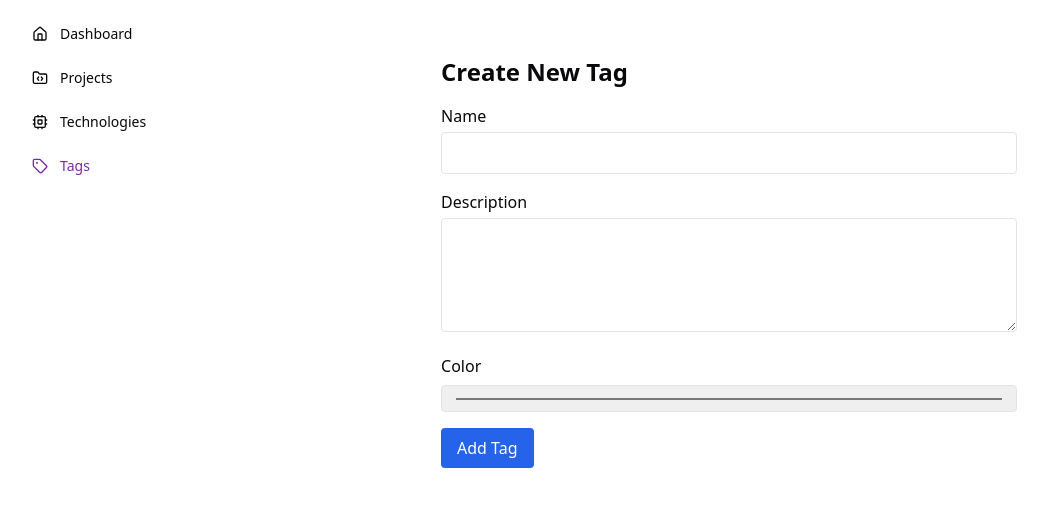
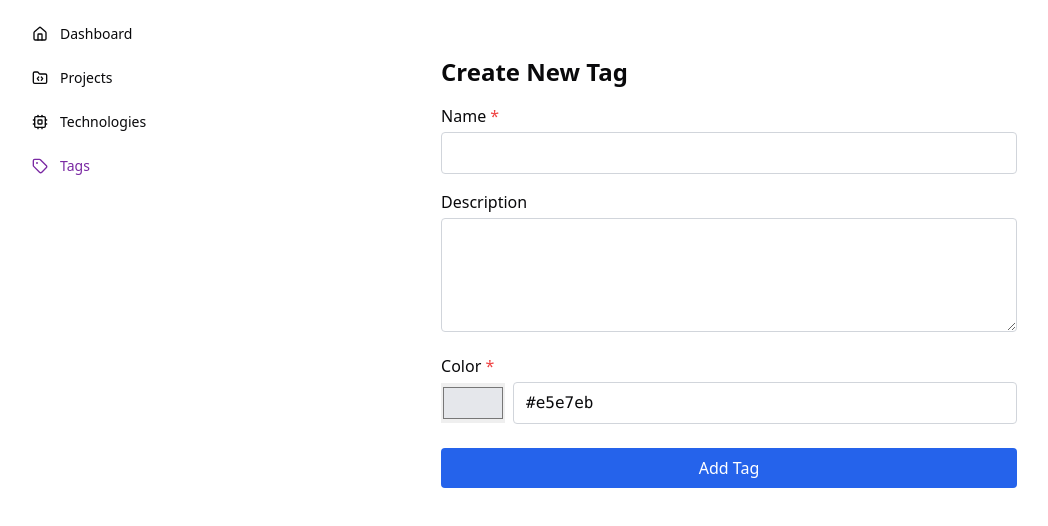
Before and after one commit to sstream17/project-tracker, a Next.js app: page /tags/new in a window 1280 px wide. Shown: the top 526 px of the page, without its empty margins (0-1048 px from the left). Built offline with nearby package versions, Linux system fonts and the light colour scheme.

Commit message:
Migrate forms to react-hook-form + zod

```diff
--- a/src/components/TagForm.tsx
+++ b/src/components/TagForm.tsx
@@ -1,98 +1,141 @@
 "use client";
 
-import { Tag } from "@prisma/client";
+import { zodResolver } from "@hookform/resolvers/zod";
 import { useRouter } from "next/navigation";
 import { useState } from "react";
+import { useForm } from "react-hook-form";
+import { z } from "zod";
 
-type TagFormProps = Tag;
+const tagFormSchema = z.object({
+  id: z.string().optional(),
+  name: z.string().min(1, "Name is required").max(50, "Name is too long"),
+  description: z.string().max(500, "Description is too long").optional(),
+  color: z.string().regex(/^#([A-Fa-f0-9]{6}|[A-Fa-f0-9]{3})$/, "Invalid color format"),
+  createdAt: z.date().optional(),
+  updatedAt: z.date().optional(),
+});
 
-export default function TagForm({ tag: initialTag }: { tag?: TagFormProps }) {
-    const [tag, setTag] = useState<TagFormProps>(initialTag ?? {
+type TagFormValues = z.infer<typeof tagFormSchema>;
+
+type TagFormProps = {
+  tag?: TagFormValues;
+};
+
+export default function TagForm({ tag: initialTag }: TagFormProps) {
+  const [error, setError] = useState("");
+  const router = useRouter();
+
+  const {
+    register,
+    handleSubmit,
+    formState: { errors, isSubmitting },
+    setValue,
+    watch,
+  } = useForm<TagFormValues>({
+    resolver: zodResolver(tagFormSchema),
+    defaultValues: initialTag || {
       id: "",
       name: "",
       description: "",
       color: "#e5e7eb",
       createdAt: new Date(),
       updatedAt: new Date(),
+    },
   });
-    const [loading, setLoading] = useState(false);
-    const [error, setError] = useState("");
-    const router = useRouter();
 
-    const handleChange = (e: React.ChangeEvent<HTMLInputElement | HTMLTextAreaElement>) => {
-        const { name, value } = e.target;
-        setTag((prev) => ({
-            ...prev,
-            [name]: value,
-        }));
-    };
-
-    const handleSubmit = async (e: React.FormEvent) => {
-        e.preventDefault();
-        setLoading(true);
-        setError("");
+  const onSubmit = async (data: TagFormValues) => {
     try {
       const res = await fetch("/api/tags", {
-                method: tag.id ? "PATCH" : "POST",
+        method: data.id ? "PATCH" : "POST",
         headers: { "Content-Type": "application/json" },
-                body: JSON.stringify({
-                    id: tag.id,
-                    name: tag.name,
-                    description: tag.description,
-                    color: tag.color,
-                }),
+        body: JSON.stringify(data),
       });
-            if (!res.ok) throw new Error("Failed to save tag");
+
+      if (!res.ok) {
+        const errorData = await res.json();
+        throw new Error(errorData.message || "Failed to save tag");
+      }
+
       router.push("/tags");
+      router.refresh();
     } catch (err) {
       setError((err as Error).message);
-        } finally {
-            setLoading(false);
     }
   };
 
   return (
-        <form onSubmit={handleSubmit} className="space-y-4">
-            {error && <div className="text-red-500 mb-2">{error}</div>}
+    <form onSubmit={handleSubmit(onSubmit)} className="space-y-4">
+      {error && (
+        <div className="p-3 mb-4 text-sm text-red-700 bg-red-100 rounded-lg">
+          {error}
+        </div>
+      )}
+
       <div>
-                <label className="block font-medium mb-1">Name</label>
+        <label htmlFor="name" className="block font-medium mb-1">
+          Name <span className="text-red-500">*</span>
+        </label>
+        <input
+          id="name"
+          type="text"
+          className={`w-full border rounded px-3 py-2 ${errors.name ? "border-red-500" : "border-gray-300"
+            }`}
+          {...register("name")}
+        />
+        {errors.name && (
+          <p className="mt-1 text-sm text-red-600">{errors.name.message}</p>
+        )}
+      </div>
+
+      <div>
+        <label htmlFor="description" className="block font-medium mb-1">
+          Description
+        </label>
+        <textarea
+          id="description"
+          rows={4}
+          className={`w-full border rounded px-3 py-2 ${errors.description ? "border-red-500" : "border-gray-300"
+            }`}
+          {...register("description")}
+        />
+        {errors.description && (
+          <p className="mt-1 text-sm text-red-600">{errors.description.message}</p>
+        )}
+      </div>
+
+      <div>
+        <label htmlFor="color" className="block font-medium mb-1">
+          Color <span className="text-red-500">*</span>
+        </label>
+        <div className="flex items-center gap-2">
+          <input
+            id="color"
+            type="color"
+            className="h-10 w-16 cursor-pointer"
+            {...register("color")}
+          />
           <input
             type="text"
-                    name="name"
-                    value={tag.name}
-                    onChange={handleChange}
-                    className="w-full border rounded px-3 py-2"
-                    required
+            className={`flex-1 border rounded px-3 py-2 font-mono ${errors.color ? "border-red-500" : "border-gray-300"
+              }`}
+            value={watch("color")}
+            onChange={(e) => setValue("color", e.target.value)}
           />
         </div>
-            <div>
-                <label className="block font-medium mb-1">Description</label>
-                <textarea
-                    name="description"
-                    value={tag.description ?? ""}
-                    onChange={handleChange}
-                    className="w-full border rounded px-3 py-2"
-                    rows={4}
-                />
+        {errors.color && (
+          <p className="mt-1 text-sm text-red-600">{errors.color.message}</p>
+        )}
       </div>
-            <div>
-                <label className="block font-medium mb-1">Color</label>
-                <input
-                    type="color"
-                    name="color"
-                    value={tag.color ?? ""}
-                    onChange={handleChange}
-                    className="w-full border rounded px-3 py-2"
-                    required
-                />
-            </div>
+
+      <div className="pt-2">
         <button
           type="submit"
-                className="bg-blue-600 text-white px-4 py-2 rounded hover:bg-blue-700"
-                disabled={loading}
+          disabled={isSubmitting}
+          className="w-full bg-blue-600 text-white px-4 py-2 rounded hover:bg-blue-700 disabled:opacity-70 disabled:cursor-not-allowed"
         >
-                {loading ? "Saving..." : tag.id ? "Update Tag" : "Add Tag"}
+          {isSubmitting ? "Saving..." : initialTag?.id ? "Update Tag" : "Add Tag"}
         </button>
+      </div>
     </form>
   );
 }
--- a/src/components/TechnologyForm.tsx
+++ b/src/components/TechnologyForm.tsx
@@ -1,92 +1,141 @@
 "use client";
 
+import { zodResolver } from "@hookform/resolvers/zod";
+import { Tag } from "@prisma/client";
+import { useRouter } from "next/navigation";
 import { useState } from "react";
-import { useRouter } from "next/navigation";
-import { Technology, Tag } from "@prisma/client";
+import { SubmitHandler, useForm } from "react-hook-form";
+import { z } from "zod";
 import TagsEditor from "./TagsEditor";
 
-type TechnologyFormProps = Technology & {
+type FormData = {
+  id?: string;
+  name: string;
+  description: string;
   tags?: Tag[];
+  createdAt?: Date;
+  updatedAt?: Date;
 };
 
-export default function TechnologyForm({ technology: initialTechnology }: { technology?: TechnologyFormProps }) {
-    const [technology, setTechnology] = useState<TechnologyFormProps>(initialTechnology ?? {
-        id: "",
-        name: "",
-        description: "",
-        createdAt: new Date(),
-        updatedAt: new Date(),
+const technologyFormSchema = z.object({
+  id: z.string().optional(),
+  name: z.string().min(1, "Name is required").max(100, "Name is too long"),
+  description: z.string().min(1, "Description is required").max(1000, "Description is too long").optional(),
+  tags: z.array(z.any()).optional(),
+  createdAt: z.date().optional(),
+  updatedAt: z.date().optional(),
 });
-    const [loading, setLoading] = useState(false);
+
+type TechnologyFormProps = {
+  technology?: Partial<FormData> & { tags?: Tag[] };
+};
+
+export default function TechnologyForm({ technology: initialTechnology }: TechnologyFormProps) {
   const [error, setError] = useState("");
   const router = useRouter();
 
-    const handleChange = (e: React.ChangeEvent<HTMLInputElement | HTMLTextAreaElement>) => {
-        const { name, value } = e.target;
-        setTechnology((prev) => ({
-            ...prev,
-            [name]: value,
-        }));
-    };
+  const {
+    register,
+    handleSubmit,
+    formState: { errors, isSubmitting },
+    setValue,
+    watch,
+  } = useForm<FormData>({
+    resolver: zodResolver(technologyFormSchema),
+    defaultValues: {
+      id: initialTechnology?.id || "",
+      name: initialTechnology?.name || "",
+      description: initialTechnology?.description || "",
+      tags: initialTechnology?.tags || [],
+      createdAt: initialTechnology?.createdAt || new Date(),
+      updatedAt: initialTechnology?.updatedAt || new Date(),
+    },
+  });
 
-    const handleSubmit = async (e: React.FormEvent) => {
-        e.preventDefault();
-        setLoading(true);
-        setError("");
+  const onSubmit: SubmitHandler<FormData> = async (data) => {
     try {
       const res = await fetch("/api/technologies", {
-                method: technology.id ? "PATCH" : "POST",
+        method: data.id ? "PATCH" : "POST",
         headers: { "Content-Type": "application/json" },
         body: JSON.stringify({
-                    id: technology.id,
-                    name: technology.name,
-                    description: technology.description,
+          id: data.id,
+          name: data.name,
+          description: data.description,
+          tags: data.tags?.map((tag: Tag) => tag.id) || [],
         }),
       });
-            if (!res.ok) throw new Error("Failed to save technology");
+
+      if (!res.ok) {
+        const errorData = await res.json();
+        throw new Error(errorData.message || "Failed to save technology");
+      }
+
       router.push("/technologies");
+      router.refresh();
     } catch (err) {
       setError((err as Error).message);
-        } finally {
-            setLoading(false);
     }
   };
 
+  const currentTags = watch("tags") as Tag[] || [];
+
   return (
-        <form onSubmit={handleSubmit} className="space-y-4">
-            {error && <div className="text-red-500 mb-2">{error}</div>}
+    <form onSubmit={handleSubmit(onSubmit)} className="space-y-4">
+      {error && (
+        <div className="p-3 mb-4 text-sm text-red-700 bg-red-100 rounded-lg">
+          {error}
+        </div>
+      )}
+
       <div>
-                <label className="block font-medium mb-1">Name</label>
+        <label htmlFor="name" className="block font-medium mb-1">
+          Name <span className="text-red-500">*</span>
+        </label>
         <input
+          id="name"
           type="text"
-                    name="name"
-                    value={technology.name}
-                    onChange={handleChange}
-                    className="w-full border rounded px-3 py-2"
-                    required
+          className={`w-full border rounded px-3 py-2 ${errors.name ? "border-red-500" : "border-gray-300"
+            }`}
+          {...register("name")}
+        />
+        {errors.name && (
+          <p className="mt-1 text-sm text-red-600">{errors.name.message}</p>
+        )}
+      </div>
+
+      <div>
+        <label htmlFor="description" className="block font-medium mb-1">
+          Description <span className="text-red-500">*</span>
+        </label>
+        <textarea
+          id="description"
+          rows={4}
+          className={`w-full border rounded px-3 py-2 ${errors.description ? "border-red-500" : "border-gray-300"
+            }`}
+          {...register("description")}
+        />
+        {errors.description && (
+          <p className="mt-1 text-sm text-red-600">{errors.description.message}</p>
+        )}
+      </div>
+
+      <div>
+        <label className="block font-medium mb-1">Tags</label>
+        <TagsEditor
+          value={currentTags}
+          onChange={(tags) => setValue("tags", tags, { shouldValidate: true })}
         />
       </div>
-            <div>
-                <label className="block font-medium mb-1">Description</label>
-                <textarea
-                    name="description"
-                    value={technology.description ?? ""}
-                    onChange={handleChange}
-                    className="w-full border rounded px-3 py-2"
-                    rows={4}
-                    required
-                />
-            </div>
-            <div>
-                <TagsEditor value={technology.tags ?? []} onChange={(tags) => setTechnology({ ...technology, tags })} />
-            </div>
+
+      <div className="pt-2">
         <button
           type="submit"
-                className="bg-blue-600 text-white px-4 py-2 rounded hover:bg-blue-700"
-                disabled={loading}
+          disabled={isSubmitting}
+          className="w-full bg-blue-600 text-white px-4 py-2 rounded hover:bg-blue-700 disabled:opacity-70 disabled:cursor-not-allowed"
         >
-                {loading ? "Saving..." : technology.id ? "Update Technology" : "Add Technology"}
+          {isSubmitting ? "Saving..." : initialTechnology?.id ? "Update Technology" : "Add Technology"}
         </button>
+      </div>
     </form>
   );
 }
```
Lines whose indentation alone changed are shown as unchanged.
